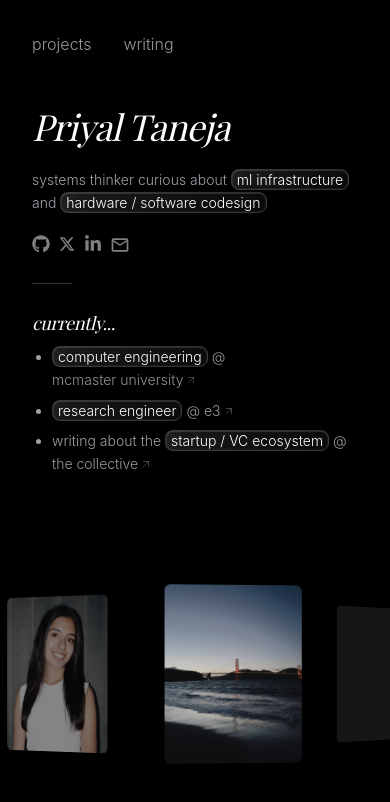
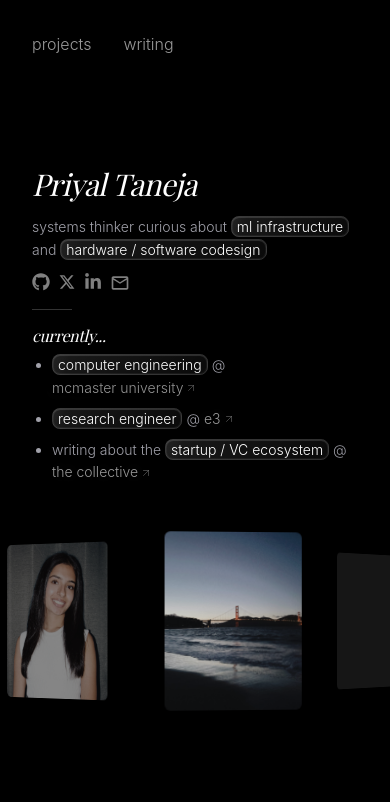
Before and after one commit to priyaltaneja/priyaltaneja, a React (Create React App) app: page / in a window 390 px wide. Shown: the top 802 px of the page. Built offline with nearby package versions, Linux system fonts and the light colour scheme; grey boxes are pictures that could not be loaded; a web font is replaced by a local one.

Commit message:
Improve mobile layout and add fade-in on home page return
- Make mobile home page scrollable with natural document flow
- Vertically center text + gallery on mobile viewport
- Remove top mask gradient on mobile gallery to close gap
- Play staggered opacity fade every time home page mounts

```diff
--- a/src/App.js
+++ b/src/App.js
@@ -113,7 +113,7 @@
   return (
     <ThemeProvider>
       <div
-        className={`min-h-screen flex flex-col relative z-10 transition-opacity duration-500 ${!isSubPage && !isArticlePage ? 'h-screen overflow-hidden' : ''}`}
+        className={`min-h-screen flex flex-col relative z-10 transition-opacity duration-500 ${!isSubPage && !isArticlePage ? 'md:h-screen md:overflow-hidden' : ''}`}
         style={{ opacity: appReady ? 1 : 0 }}
       >
         {showSharedNav && (
--- a/src/Portfolio.js
+++ b/src/Portfolio.js
@@ -290,31 +290,29 @@
 
 const Portfolio = ({ onNavigate, animateIntro = false }) => {
   const isDesktop = useIsDesktop();
-  const [isLoaded, setIsLoaded] = useState(() => !animateIntro);
+  const [isLoaded, setIsLoaded] = useState(false);
 
   useEffect(() => {
-    if (animateIntro) {
-      setIsLoaded(true);
-    }
-  }, [animateIntro]);
+    requestAnimationFrame(() => setIsLoaded(true));
+  }, []);
 
   return (
-    <div className="w-full h-screen overflow-hidden transition-colors duration-200 relative">
+    <div className="w-full min-h-screen md:h-screen md:overflow-hidden transition-colors duration-200 relative">
 
-      {/* Main content area — absolute to fill entire viewport, centered ignoring nav */}
-      <div className="absolute inset-0 z-10 flex flex-col md:flex-row">
+      {/* Main content area */}
+      <div className="min-h-screen md:absolute md:inset-0 z-10 flex flex-col justify-center md:flex-row">
         {/* Left column — identity + about */}
-        <div className="w-full md:w-[55%] lg:w-[58%] flex flex-col justify-center px-8 sm:px-12 md:px-14 lg:px-20 py-12 md:py-0 md:-mt-12">
+        <div className="w-full md:w-[55%] lg:w-[58%] flex flex-col md:justify-center px-8 sm:px-12 md:px-14 lg:px-20 md:py-0 md:-mt-12">
           {/* Name */}
           <h1
-            className={`text-4xl sm:text-5xl md:text-5xl lg:text-6xl font-serif italic tracking-tight leading-tight text-black dark:text-white transition-opacity duration-700 delay-100 ${isLoaded ? 'opacity-100' : 'opacity-0'}`}
+            className={`text-3xl sm:text-5xl md:text-5xl lg:text-6xl font-serif italic tracking-tight leading-tight text-black dark:text-white transition-opacity duration-700 delay-100 ${isLoaded ? 'opacity-100' : 'opacity-0'}`}
           >
             Priyal Taneja
           </h1>
 
           {/* Tagline */}
           <p
-            className={`text-sm md:text-base text-zinc-400 font-light leading-relaxed mt-5 transition-opacity duration-700 delay-200 ${isLoaded ? 'opacity-100' : 'opacity-0'}`}
+            className={`text-sm md:text-base text-zinc-400 font-light leading-relaxed mt-3 md:mt-5 transition-opacity duration-700 delay-200 ${isLoaded ? 'opacity-100' : 'opacity-0'}`}
           >
             systems thinker curious about{' '}
             <span className="glass-highlight text-black dark:text-white">ml infrastructure</span>{' '}
@@ -324,7 +322,7 @@
 
           {/* Social icons */}
           <div
-            className={`flex space-x-2 mt-5 transition-opacity duration-700 delay-[250ms] ${isLoaded ? 'opacity-100' : 'opacity-0'}`}
+            className={`flex space-x-2 mt-3 md:mt-5 transition-opacity duration-700 delay-[250ms] ${isLoaded ? 'opacity-100' : 'opacity-0'}`}
           >
             <a href="https://github.com/priyaltaneja" target="_blank" rel="noopener noreferrer" className="text-white/50 hover:text-white transition-colors duration-200" aria-label="GitHub">
               <FaGithub size={18} />
@@ -342,14 +340,14 @@
 
           {/* Thin separator */}
           <div
-            className={`w-10 h-px bg-white/20 mt-7 mb-7 transition-all duration-700 delay-300 ${isLoaded ? 'opacity-100 scale-x-100' : 'opacity-0 scale-x-0'} origin-left`}
+            className={`w-10 h-px bg-white/20 mt-4 mb-4 md:mt-7 md:mb-7 transition-all duration-700 delay-300 ${isLoaded ? 'opacity-100 scale-x-100' : 'opacity-0 scale-x-0'} origin-left`}
           />
 
           {/* Currently up to */}
           <div
             className={`transition-opacity duration-700 delay-[350ms] ${isLoaded ? 'opacity-100' : 'opacity-0'}`}
           >
-            <h2 className="text-lg font-serif italic tracking-tight leading-tight mb-3 text-black dark:text-white">
+            <h2 className="text-base md:text-lg font-serif italic tracking-tight leading-tight mb-2 md:mb-3 text-black dark:text-white">
               currently...
             </h2>
             <ul className="list-disc ml-5 space-y-2 text-zinc-400 text-sm md:text-base font-light leading-relaxed">
@@ -377,10 +375,13 @@
 
         {/* Right column — carousel */}
         <div
-          className={`w-full md:w-[45%] lg:w-[42%] ${isDesktop ? 'h-full' : 'h-[300px] sm:h-[350px]'} relative overflow-hidden`}
-          style={{
+          className={`w-full md:w-[45%] lg:w-[42%] ${isDesktop ? 'h-full' : 'h-[40vh] -mt-8'} relative overflow-hidden`}
+          style={isDesktop ? {
             maskImage: 'linear-gradient(to bottom, transparent 0%, black 20%, black 80%, transparent 100%)',
             WebkitMaskImage: 'linear-gradient(to bottom, transparent 0%, black 20%, black 80%, transparent 100%)',
+          } : {
+            maskImage: 'linear-gradient(to bottom, black 0%, black 85%, transparent 100%)',
+            WebkitMaskImage: 'linear-gradient(to bottom, black 0%, black 85%, transparent 100%)',
           }}
         >
           <GalleryStrip isVertical={isDesktop} />
```
